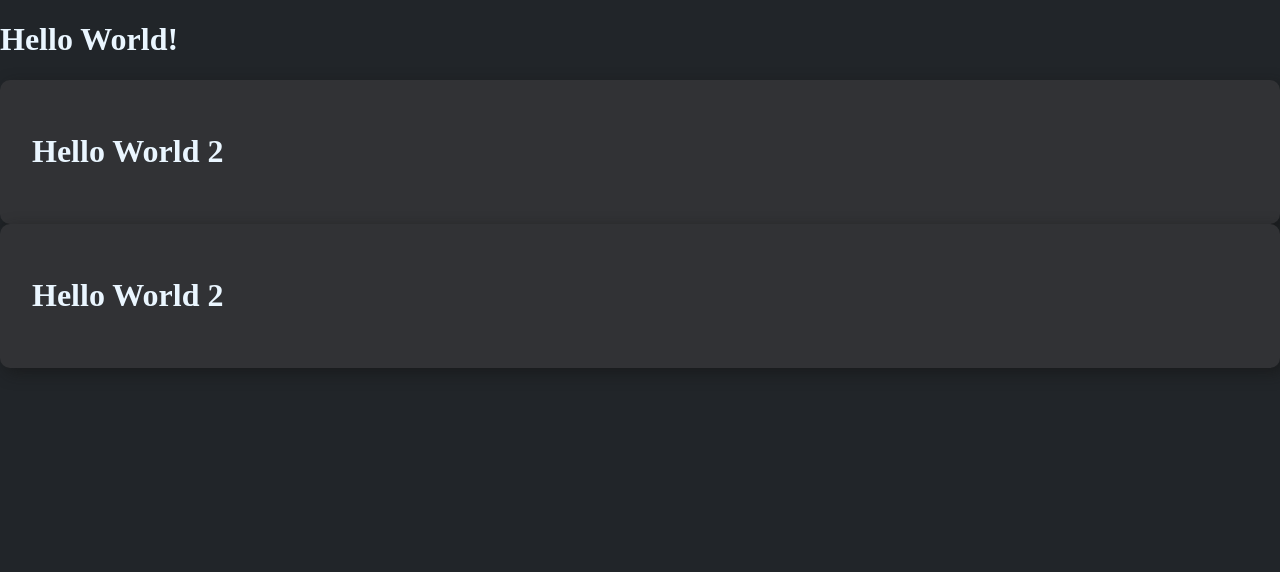
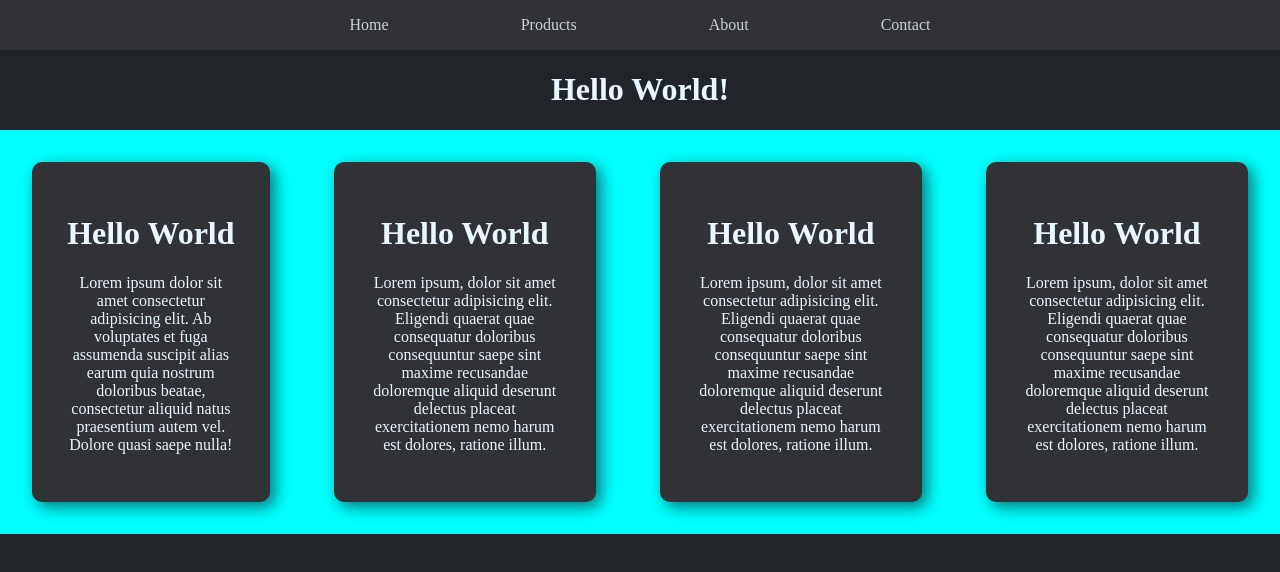
Before and after one commit to paulo-arthur/ozone, a plain HTML site: page test.html in a window 1280 px wide. Drawn offline with Linux system fonts and the light colour scheme.

Commit message:
uploading

```diff
--- a/style.css
+++ b/style.css
@@ -1,41 +1,68 @@
 :root {
-    --dark-default: #212529;
-    --shiny-dark: #313235;
-    --dark-default: #212529;
-    --dark-shadow: #14141495;
+    --default-black: #212529;
+    --shiny-black: #313235;
+    --shadow: #14141495;
 
-    --light-default: #EAF6FF;
-    --shiny-light: #e0e3ea;
-    --light-shadow: #2d2d2e4c;
+    --default-gray: #ccd0d4;
+    --default-white: #EAF6FF;
 }
 
 html, body {
     padding: 0;
     margin: 0;
+
+    text-align: center;
 }
 
-.dark-theme {
-    background-color: var(--dark-default);
-    color: var(--light-default);
+.ozone {
+    background-color: var(--default-black);
+    color: var(--default-white);
 }
 
-.light-theme {
-    background-color: var(--light-default);
-    color: var(--dark-default);
-}
-
-.dark-theme .div{
-    background-color: var(--shiny-dark);
-    box-shadow: 5px 5px 15px var(--dark-shadow);
+.ozone .box{
+    background-color: var(--shiny-black);
+    box-shadow: 5px 5px 15px var(--shadow);
 
     padding: 2rem;
     border-radius: 10px;
+    margin: 2rem;
 }
 
-.light-theme .div{
-    background-color: var(--shiny-light);
-    box-shadow: 5px 5px 15px var(--light-shadow);
+.ozone .horizontal-menu-bar {
+    width: 100vw;
+    padding: 1rem 0;
 
-    padding: 2rem;
-    border-radius: 10px;
+    background-color: var(--shiny-black);
 }
+
+.ozone .horizontal-menu-bar ul{
+    list-style-type: none;
+    margin: 0;
+    padding: 0;
+    overflow: hidden;
+}
+
+.ozone .horizontal-menu-bar li {
+    text-align: center;
+    display: inline;
+}
+
+.ozone .horizontal-menu-bar li a {
+    color: var(--default-gray);
+    text-align: center;
+    padding: 0.5rem 5vw;
+    text-decoration: none;
+    transition: 0.4s;
+}
+
+.ozone .horizontal-menu-bar li a:hover{
+    color: var(--default-white);
+}
+
+.ozone .row {
+    display: flex;
+    flex-direction: row;
+    justify-content: center;
+    align-items: center;
+    background-color: aqua;
+}
--- a/test.html
+++ b/test.html
@@ -4,17 +4,41 @@
     <meta charset="UTF-8">
     <meta http-equiv="X-UA-Compatible" content="IE=edge">
     <meta name="viewport" content="width=device-width, initial-scale=1.0">
+    <link rel="stylesheet" href="mystyle.css">
     <link rel="stylesheet" href="style.css">
     <title>Document</title>
 </head>
-<body class="dark-theme">
+<body class="ozone">
+    <header class="horizontal-menu-bar">
+        <ul>
+            <li><a href="#">Home</a></li>
+            <li><a href="#">Products</a></li>
+            <li><a href="#">About</a></li>
+            <li><a href="#">Contact</a></li>
+        </ul>
+    </header>
+
     <h1>Hello World!</h1>
-    <div class="div">
-        <h1>Hello World 2</h1>
-    </div>
+    <div class="row">
+        <div class="box">
+            <h1>Hello World </h1>
+            <p>Lorem ipsum dolor sit amet consectetur adipisicing elit. Ab voluptates et fuga assumenda suscipit alias earum quia nostrum doloribus beatae, consectetur aliquid natus praesentium autem vel. Dolore quasi saepe nulla!</p>
+        </div>
 
-    <div class="div">
-        <h1>Hello World 2</h1>
+        <div class="box">
+            <h1>Hello World</h1>
+            <p>Lorem ipsum, dolor sit amet consectetur adipisicing elit. Eligendi quaerat quae consequatur doloribus consequuntur saepe sint maxime recusandae doloremque aliquid deserunt delectus placeat exercitationem nemo harum est dolores, ratione illum.</p>
+        </div>
+
+        <div class="box">
+            <h1>Hello World</h1>
+            <p>Lorem ipsum, dolor sit amet consectetur adipisicing elit. Eligendi quaerat quae consequatur doloribus consequuntur saepe sint maxime recusandae doloremque aliquid deserunt delectus placeat exercitationem nemo harum est dolores, ratione illum.</p>
+        </div>
+
+        <div class="box">
+            <h1>Hello World</h1>
+            <p>Lorem ipsum, dolor sit amet consectetur adipisicing elit. Eligendi quaerat quae consequatur doloribus consequuntur saepe sint maxime recusandae doloremque aliquid deserunt delectus placeat exercitationem nemo harum est dolores, ratione illum.</p>
+        </div>
     </div>
 </body>
 </html>
```
Also changed, not shown: mystyle.css (added).
